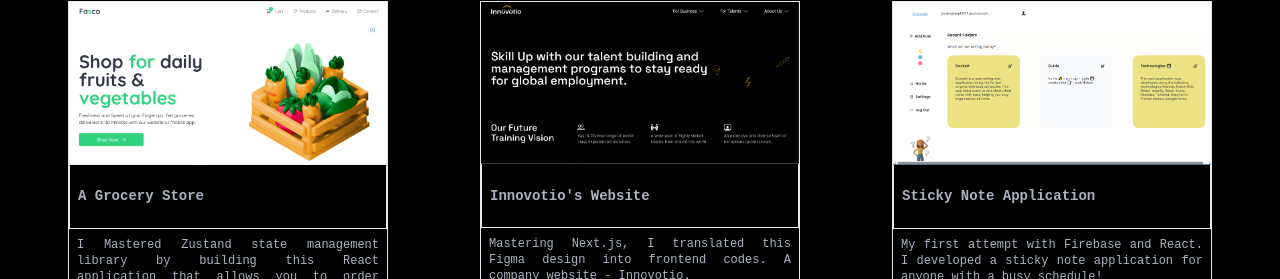
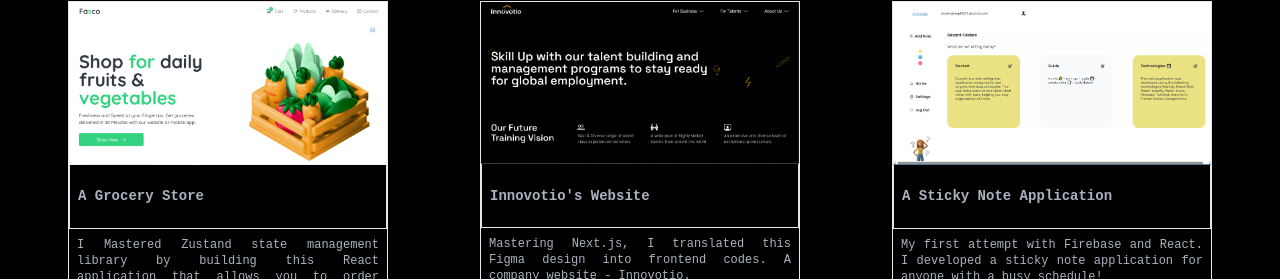
Before and after one commit to ForJessicaSake/Portfolio, a React (Create React App) app: page / in a window 1280 px wide. Shown: the part 1493-1772 px from the top of the page. Built offline with nearby package versions, Linux system fonts and the light colour scheme; no server answers.

Commit message:
projects

```diff
--- a/src/components/Project.tsx
+++ b/src/components/Project.tsx
@@ -61,7 +61,7 @@ const Project: React.FC = () => {
 
          <Card
           image={dockett}
-          title="Sticky Note Application"
+          title="A Sticky Note Application"
           about="My first attempt with Firebase and React. I developed a sticky note application for anyone with a busy schedule!"
           link="https://dockett.vercel.app/"
         />
```
